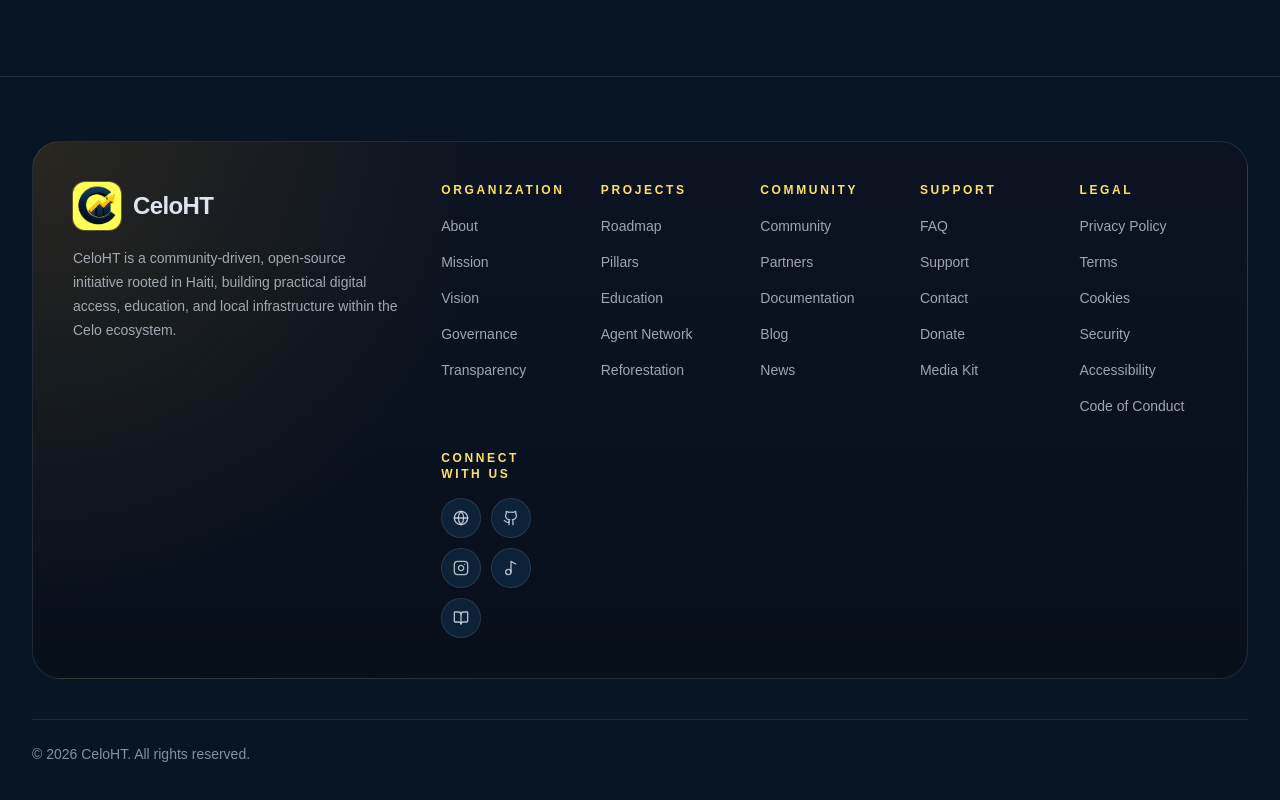
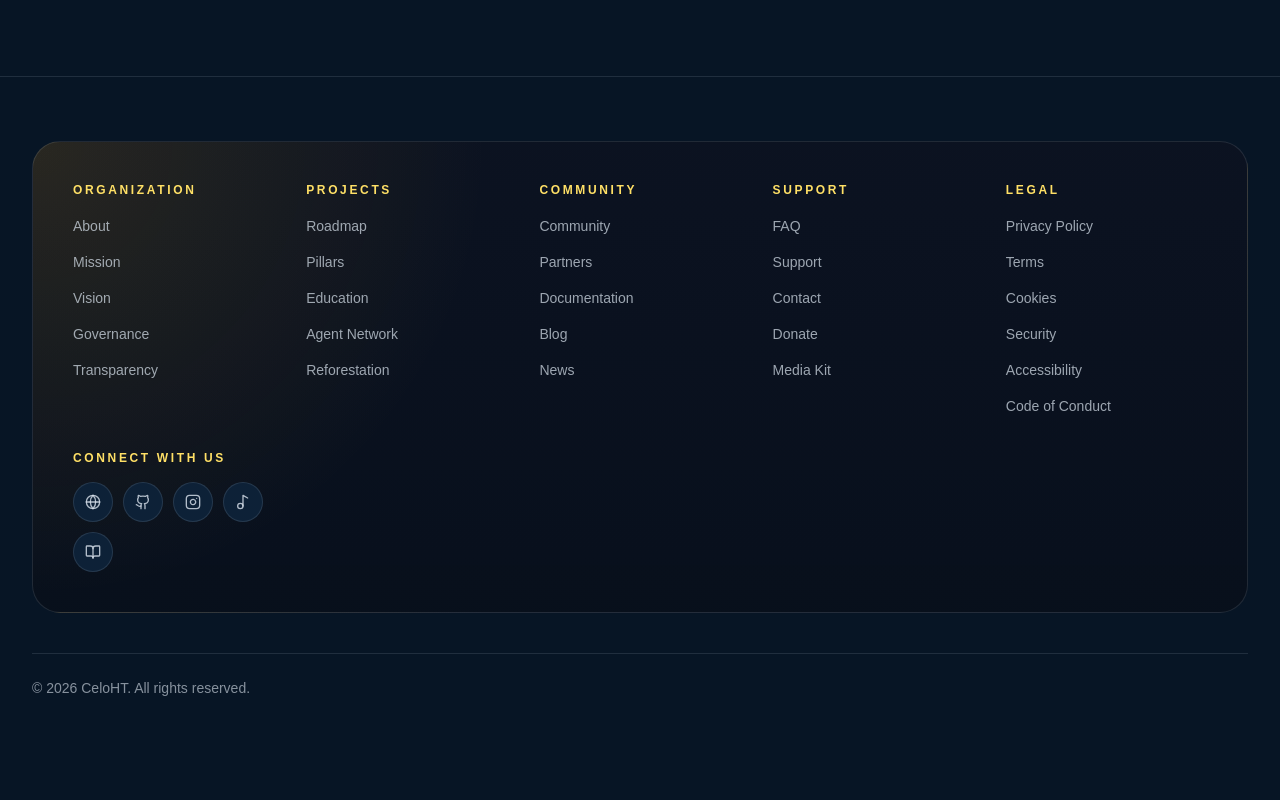
Before and after one commit to Celo-HaiTi/celoht-siteweb, a Next.js app: page /contact in a window 1280 px wide. Shown: the part 1820-2620 px from the top of the page. After the commit the page ends 2566 px from the top, so only its background shows below. Built offline with nearby package versions, Linux system fonts and the light colour scheme; no server answers.

Commit message:
Remove footer brand intro and signup block

```diff
--- a/src/components/Footer.tsx
+++ b/src/components/Footer.tsx
@@ -1,19 +1,11 @@
-import Image from "next/image";
 import Link from "next/link";
-import {
-  BookOpen,
-  Github,
-  Globe,
-  Instagram,
-  Music2,
-} from "lucide-react";
+import { BookOpen, Github, Globe, Instagram, Music2 } from "lucide-react";
 import {
   GITHUB_ORG_URL,
   INSTAGRAM_URL,
   MEDIUM_URL,
   TIKTOK_URL,
   WEBSITE_URL,
-  assetPath,
 } from "@/lib/constants";
 import { footerNav } from "@/lib/nav";
 
@@ -30,26 +22,7 @@ export function Footer() {
     <footer className="mt-24 border-t border-navy-700/10 bg-navy-950 text-parchment-100">
       <div className="mx-auto max-w-7xl px-4 pb-12 pt-16 sm:px-6 lg:px-8">
         <div className="rounded-[28px] border border-parchment-100/10 bg-[radial-gradient(circle_at_top_left,_rgba(251,191,36,0.12),_transparent_35%),linear-gradient(180deg,rgba(12,19,33,0.96),rgba(8,16,28,0.98))] p-6 sm:p-8 lg:p-10">
-          <div className="grid gap-10 lg:grid-cols-[1.2fr_2.8fr] lg:items-start">
-            <div className="space-y-4">
-              <div className="inline-flex items-center gap-3">
-                <Image
-                  src={assetPath("/celoht-logo.png")}
-                  alt="CeloHT logo"
-                  width={48}
-                  height={48}
-                  className="h-12 w-12 rounded-xl ring-1 ring-gold-500/30"
-                />
-                <span className="font-display text-2xl font-semibold tracking-tight text-parchment-100">
-                  CeloHT
-                </span>
-              </div>
-              <p className="max-w-md text-sm leading-6 text-parchment-100/70">
-                CeloHT is a community-driven, open-source initiative rooted in Haiti,
-                building practical digital access, education, and local infrastructure within the Celo ecosystem.
-              </p>
-            </div>
-
+          <div className="grid gap-10 lg:grid-cols-1 lg:items-start">
             <div className="grid gap-8 sm:grid-cols-2 lg:grid-cols-5">
               {footerNav.map((group) => (
                 <div key={group.heading}>
```
Also changed, not shown: 1 other file (tests, documents, lock files or other folders).
